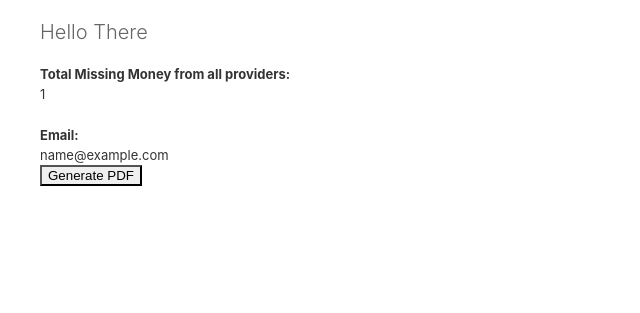
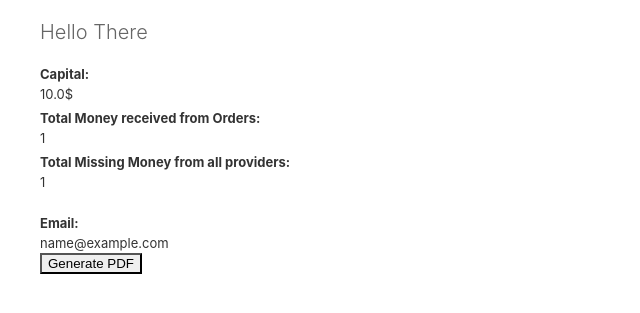
Before and after one commit to sayad-mallllek/django-hello-world, a Django app: template templates/overview.html in a window 1280 px wide. Shown: the part 86-399 px from the top of the page, without its empty margins (0-640 px from the left). Run offline with Django 4.2, Linux system fonts and the light colour scheme; tables that the repository leaves empty hold one stand-in row (values such as "Sample post"); the template is opened without the code that fills it: values that come from a table or form of the project are taken from there, most other values are stand-ins (such as "Sample title", 1, 10 or a date in 2020).

Commit message:
temp changes

```diff
--- a/expenses/models.py
+++ b/expenses/models.py
@@ -23,8 +23,10 @@ class Capital(BaseModel):
     @classmethod
     def load(cls):
         obj, created = cls.objects.get_or_create(pk=1, amount=0)
-        print(created)
         return obj
+
+    def __str__(self):
+        return f"{self.amount}$"
 
 
 class Expense(BaseModel):
--- a/templates/overview.html
+++ b/templates/overview.html
@@ -2,6 +2,12 @@
 <h1>Hello There</h1>
 
 <dl>
+  <dt>Capital:</dt>
+  <dd>{{ capital }}</dd>
+
+  <dt>Total Money received from Orders:</dt>
+  <dd>{{ total_money_received_from_orders }}</dd>
+
   <dt>Total Missing Money from all providers:</dt>
   <dd>{{ total_missing_money }}</dd>
   <br />
```
Also changed, not shown: finders/views.py (+7 -0 lines), orders/models.py (+8 -0 lines).
